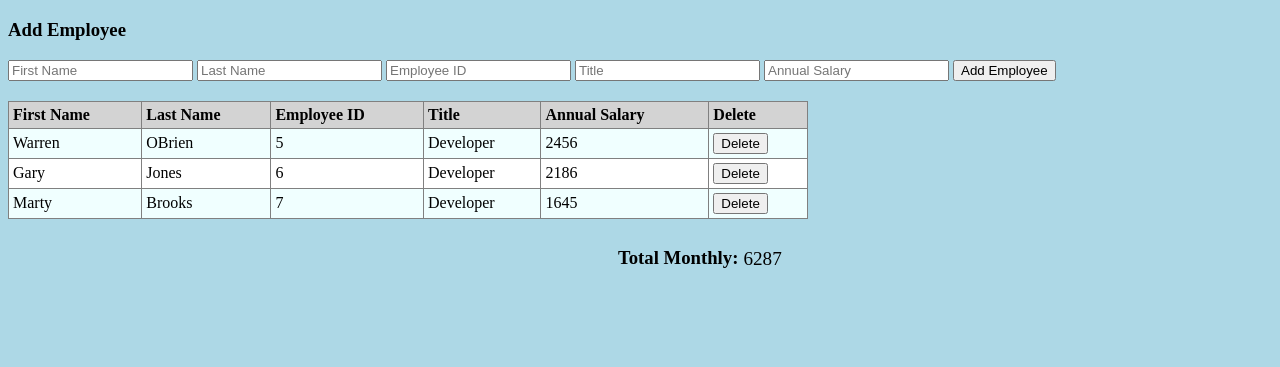
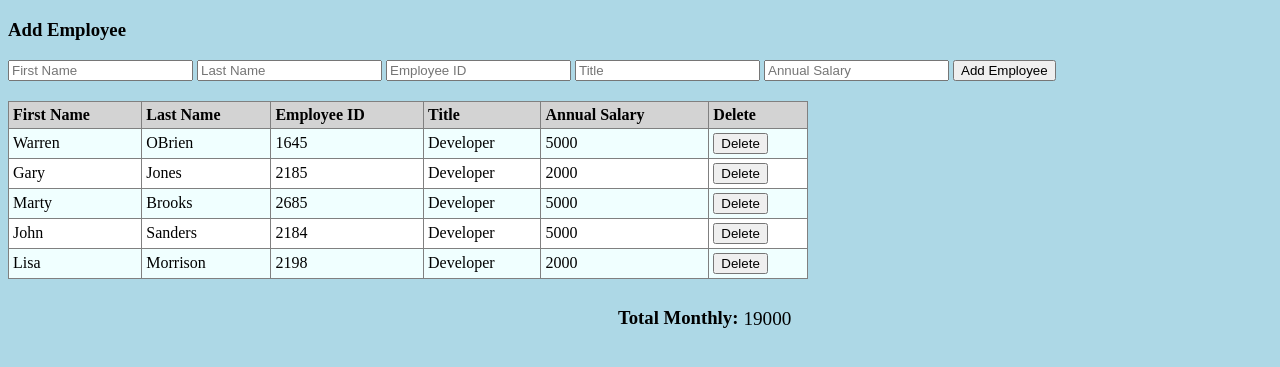
Before and after one commit to whoguy24/salary_calculator, a plain HTML site: page index.html in a window 1280 px wide. Shown: the part 61-428 px from the top of the page. Drawn offline with Linux system fonts and the light colour scheme.

Commit message:
Added logic to turn total monthly text red if max allowed salary is exceeded.

```diff
--- a/script.js
+++ b/script.js
@@ -4,23 +4,37 @@ let employees = [
     {
         firstName: 'Warren',
         lastName: 'OBrien',
-        ID: 5,
+        ID: 1645,
         title: 'Developer',
-        salary: 2456
+        salary: 5000
     },
     {
         firstName: 'Gary',
         lastName: 'Jones',
-        ID: 6,
+        ID: 2185,
         title: 'Developer',
-        salary: 2186
+        salary: 2000
     },
     {
         firstName: 'Marty',
         lastName: 'Brooks',
-        ID: 7,
+        ID: 2685,
         title: 'Developer',
-        salary: 1645
+        salary: 5000
+    },
+    {
+        firstName: 'John',
+        lastName: 'Sanders',
+        ID: 2184,
+        title: 'Developer',
+        salary: 5000
+    },
+    {
+        firstName: 'Lisa',
+        lastName: 'Morrison',
+        ID: 2198,
+        title: 'Developer',
+        salary: 2000
     }
 ];
 
@@ -31,9 +45,9 @@ function onReady() {
     $('#employee-table-data').on('click', '.button-delete', deleteEmployee)
 }
 
-function renderEmployeeTable (employeeData) {
+function renderEmployeeTable (employees) {
     $('#employee-table-data').empty();
-    for (let employee of employeeData) {
+    for (let employee of employees) {
         $('#employee-table-data').append(`
             <tr id="${employee.ID}">
                 <td>${employee.firstName}</td>
@@ -45,10 +59,14 @@ function renderEmployeeTable (employeeData) {
             </tr>
         `);
     }
-
     let totalMonthly = calculateTotalSalary();
     $('#total-monthly').text('');
     $('#total-monthly').text(totalMonthly);
+    if (totalMonthly >= 20000) {
+        $('#total-monthly').addClass('total-monthly-red')
+    } else {
+        $('#total-monthly').removeClass('total-monthly-red')
+    }
 }
 
 function retrieveInputData () {
@@ -63,20 +81,20 @@ function retrieveInputData () {
     return newEmployee;
 }
 
+function clearInputFields () {
+    $('#field-firstName').val(''),
+    $('#field-lastName').val(''),
+    $('#field-ID').val(''),
+    $('#field-title').val(''),
+    $('#field-salary').val('')
+}
+
 function createEmployee () {
     let newEmployee = retrieveInputData()
     newEmployee.ID = Number(newEmployee.ID);
     newEmployee.salary = Number(newEmployee.salary);
     employees.push(newEmployee);
     renderEmployeeTable(employees);
-}
-
-function clearInputFields () {
-    $('#field-firstName').val(''),
-    $('#field-lastName').val(''),
-    $('#field-ID').val(''),
-    $('#field-title').val(''),
-    $('#field-salary').val('')
 }
 
 function deleteEmployee() {
--- a/styles.css
+++ b/styles.css
@@ -40,7 +40,5 @@ tbody tr:nth-child(even) {
 }
 
 .total-monthly-red {
-    font-size:larger;
-    margin-left: 5px;
     color: red;
 }
```
